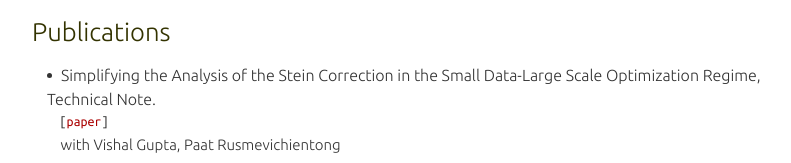
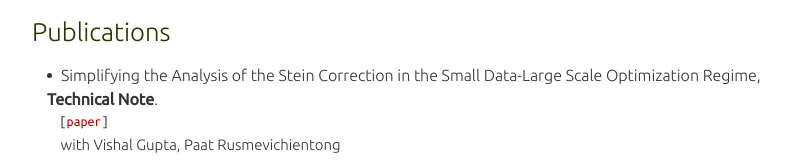
Before and after one commit to mh3166/mh3166.github.io, a plain HTML site: page index.html in a window 1280 px wide. Shown: the part 882-1045 px from the top of the page, without its empty margins (243-1034 px from the left). Drawn offline with nearby package versions, Linux system fonts and the light colour scheme.

Commit message:
rebuilding site Sun Dec  4 17:46:05 EST 2022

```diff
--- a/index.html
+++ b/index.html
@@ -130,7 +130,7 @@
 
 			<p class="publications"> Simplifying the Analysis of the Stein Correction in the Small Data-Large Scale Optimization Regime, </p>
 
-			Technical Note.
+			<strong>Technical Note</strong>.
 
 
 			<span class="code_blog">
```
